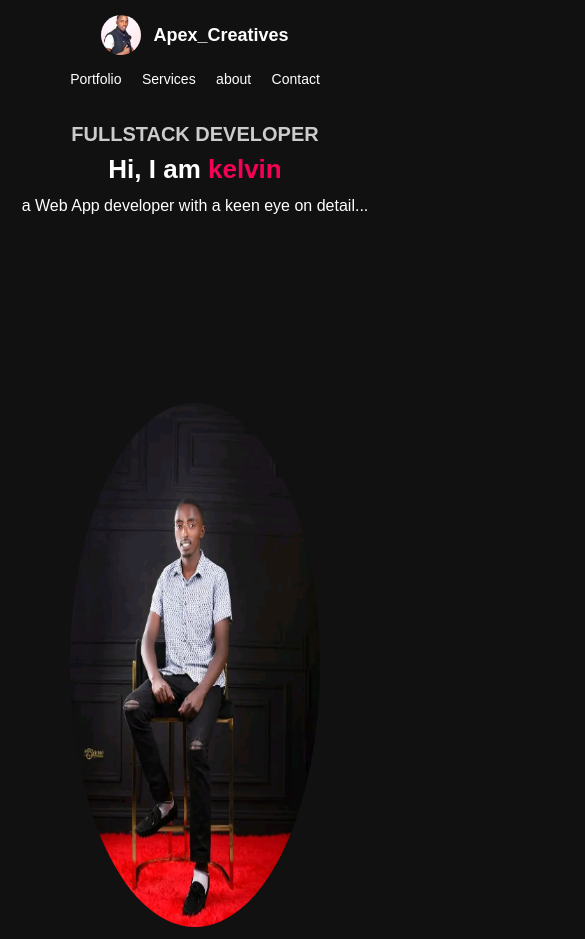
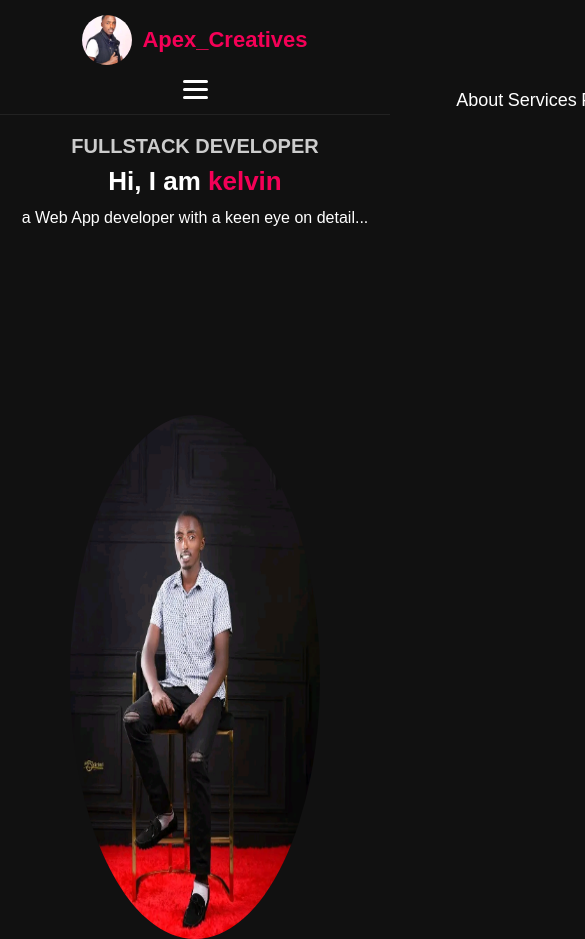
Before and after one commit to kelvin882/portfolio, a website: page index.html in a window 390 px wide. Shown: the top 939 px of the page, 585 px wide, since content can reach past the window. Drawn offline with Linux system fonts and the light colour scheme.

Commit message:
updated files

```diff
--- a/CSS/about.css
+++ b/CSS/about.css
@@ -95,3 +95,91 @@
     font-size: 12px;
   }
 }
+/* ---------- NAVBAR ---------- */
+.navbar {
+  width: 100%;
+  background: #111;
+  display: flex;
+  justify-content: space-between;
+  align-items: center;
+  padding: 15px 40px;
+  position: sticky;
+  top: 0;
+  z-index: 999;
+  border-bottom: 1px solid #222;
+}
+
+.navbar .logo {
+  display: flex;
+  align-items: center;
+  gap: 10px;
+}
+
+.navbar .logo img {
+  width: 50px;
+  height: 50px;
+  border-radius: 50%;
+  object-fit: cover;
+}
+
+.navbar .name {
+  color: #f50057;
+  font-size: 22px;
+  font-weight: bold;
+}
+
+.navbar .nav-links a {
+  color: white;
+  text-decoration: none;
+  margin-left: 25px;
+  font-weight: 500;
+  transition: color 0.3s;
+}
+
+.navbar .nav-links a:hover {
+  color: #f50057;
+}
+
+/* HAMBURGER MENU FOR MOBILE */
+.hamburger {
+  display: none;
+  flex-direction: column;
+  cursor: pointer;
+  gap: 5px;
+}
+
+.hamburger span {
+  width: 25px;
+  height: 3px;
+  background: white;
+  border-radius: 3px;
+}
+
+/* RESPONSIVE NAVBAR */
+@media (max-width: 768px) {
+  .navbar .nav-links {
+    position: absolute;
+    top: 70px;
+    right: -100%;
+    width: 100%;
+    background: #111;
+    flex-direction: column;
+    align-items: center;
+    transition: right 0.3s ease;
+    padding: 20px 0;
+  }
+
+  .navbar .nav-links a {
+    margin: 15px 0;
+    font-size: 18px;
+  }
+
+  .hamburger {
+    display: flex;
+  }
+
+  /* Toggle menu class will be added with JS */
+  .nav-links.active {
+    right: 0;
+  }
+}
--- a/CSS/home.css
+++ b/CSS/home.css
@@ -10,49 +10,180 @@ body {
   background-color: #111;
   color: white;
 }
-
-/* NAVBAR */
-nav {
+/* ---------- NAVBAR ---------- */
+.navbar {
   width: 100%;
-  padding: 15px 40px;
+  background: #111;
   display: flex;
   justify-content: space-between;
   align-items: center;
-  background: #111;
+  padding: 15px 40px;
   position: sticky;
   top: 0;
   z-index: 999;
+  border-bottom: 1px solid #222;
 }
 
-nav .logo {
+.navbar .logo {
   display: flex;
   align-items: center;
+  gap: 10px;
 }
 
-nav .logo img {
+.navbar .logo img {
   width: 50px;
   height: 50px;
+  border-radius: 50%;
   object-fit: cover;
-  border-radius: 50%;
-  margin-right: 12px;
 }
 
-nav .name {
+.navbar .name {
+  color: #f50057;
   font-size: 22px;
   font-weight: bold;
-  color: white;
 }
 
-nav .links a {
+.navbar .nav-links a {
+  color: white;
+  text-decoration: none;
   margin-left: 25px;
-  text-decoration: none;
-  color: white;
   font-weight: 500;
   transition: color 0.3s;
 }
 
-nav .links a:hover {
+.navbar .nav-links a:hover {
   color: #f50057;
+}
+
+/* HAMBURGER MENU FOR MOBILE */
+.hamburger {
+  display: none;
+  flex-direction: column;
+  cursor: pointer;
+  gap: 5px;
+}
+
+.hamburger span {
+  width: 25px;
+  height: 3px;
+  background: white;
+  border-radius: 3px;
+}
+
+/* RESPONSIVE NAVBAR */
+@media (max-width: 768px) {
+  .navbar .nav-links {
+    position: absolute;
+    top: 70px;
+    right: -100%;
+    width: 100%;
+    background: #111;
+    flex-direction: column;
+    align-items: center;
+    transition: right 0.3s ease;
+    padding: 20px 0;
+  }
+
+  .navbar .nav-links a {
+    margin: 15px 0;
+    font-size: 18px;
+  }
+
+  .hamburger {
+    display: flex;
+  }
+
+  /* Toggle menu class will be added with JS */
+  .nav-links.active {
+    right: 0;
+  }
+}/* ---------- NAVBAR ---------- */
+.navbar {
+  width: 100%;
+  background: #111;
+  display: flex;
+  justify-content: space-between;
+  align-items: center;
+  padding: 15px 40px;
+  position: sticky;
+  top: 0;
+  z-index: 999;
+  border-bottom: 1px solid #222;
+}
+
+.navbar .logo {
+  display: flex;
+  align-items: center;
+  gap: 10px;
+}
+
+.navbar .logo img {
+  width: 50px;
+  height: 50px;
+  border-radius: 50%;
+  object-fit: cover;
+}
+
+.navbar .name {
+  color: #f50057;
+  font-size: 22px;
+  font-weight: bold;
+}
+
+.navbar .nav-links a {
+  color: white;
+  text-decoration: none;
+  margin-left: 25px;
+  font-weight: 500;
+  transition: color 0.3s;
+}
+
+.navbar .nav-links a:hover {
+  color: #f50057;
+}
+
+/* HAMBURGER MENU FOR MOBILE */
+.hamburger {
+  display: none;
+  flex-direction: column;
+  cursor: pointer;
+  gap: 5px;
+}
+
+.hamburger span {
+  width: 25px;
+  height: 3px;
+  background: white;
+  border-radius: 3px;
+}
+
+/* RESPONSIVE NAVBAR */
+@media (max-width: 768px) {
+  .navbar .nav-links {
+    position: absolute;
+    top: 70px;
+    right: -100%;
+    width: 100%;
+    background: #111;
+    flex-direction: column;
+    align-items: center;
+    transition: right 0.3s ease;
+    padding: 20px 0;
+  }
+
+  .navbar .nav-links a {
+    margin: 15px 0;
+    font-size: 18px;
+  }
+
+  .hamburger {
+    display: flex;
+  }
+
+  /* Toggle menu class will be added with JS */
+  .nav-links.active {
+    right: 0;
+  }
 }
 
 /* HERO SECTION */
--- a/index.html
+++ b/index.html
@@ -9,19 +9,26 @@
   <link rel="stylesheet" href=CSS/home.css>
    </head>
   <body>
+    <nav class="navbar">
+  <div class="logo">
+    <img src="images/profile.jpg" alt="Kelvin Profile">
+    <span class="name">Apex_Creatives</span>
+  </div>
 
-  <nav>
-    <div class="logo">
-      <img src="images/profile.jpg" alt="">
-          <div class="name">Apex_Creatives   </div>
-        </div>
-    <div class="links">
-      <a href="portfolio.html">Portfolio</a>
-      <a href="services.html">Services</a>
-      <a href="about.html">about</a>
-      <a href="contact.html">Contact</a>
-    </div>
-  </nav>
+  <div class="nav-links">
+    <a href="about.html">About</a>
+    <a href="services.html">Services</a>
+    <a href="portfolio.html">Portfolio</a>
+    <a href="contact.html">Contact</a>
+  </div>
+
+  <!-- Hamburger menu for mobile -->
+  <div class="hamburger">
+    <span></span>
+    <span></span>
+    <span></span>
+  </div>
+</nav>
 
   <div class="hero">
     <div class="hero-text">
```
Also changed, not shown: about.html (+20 -0 lines), contact.html (+1 -1 lines).
